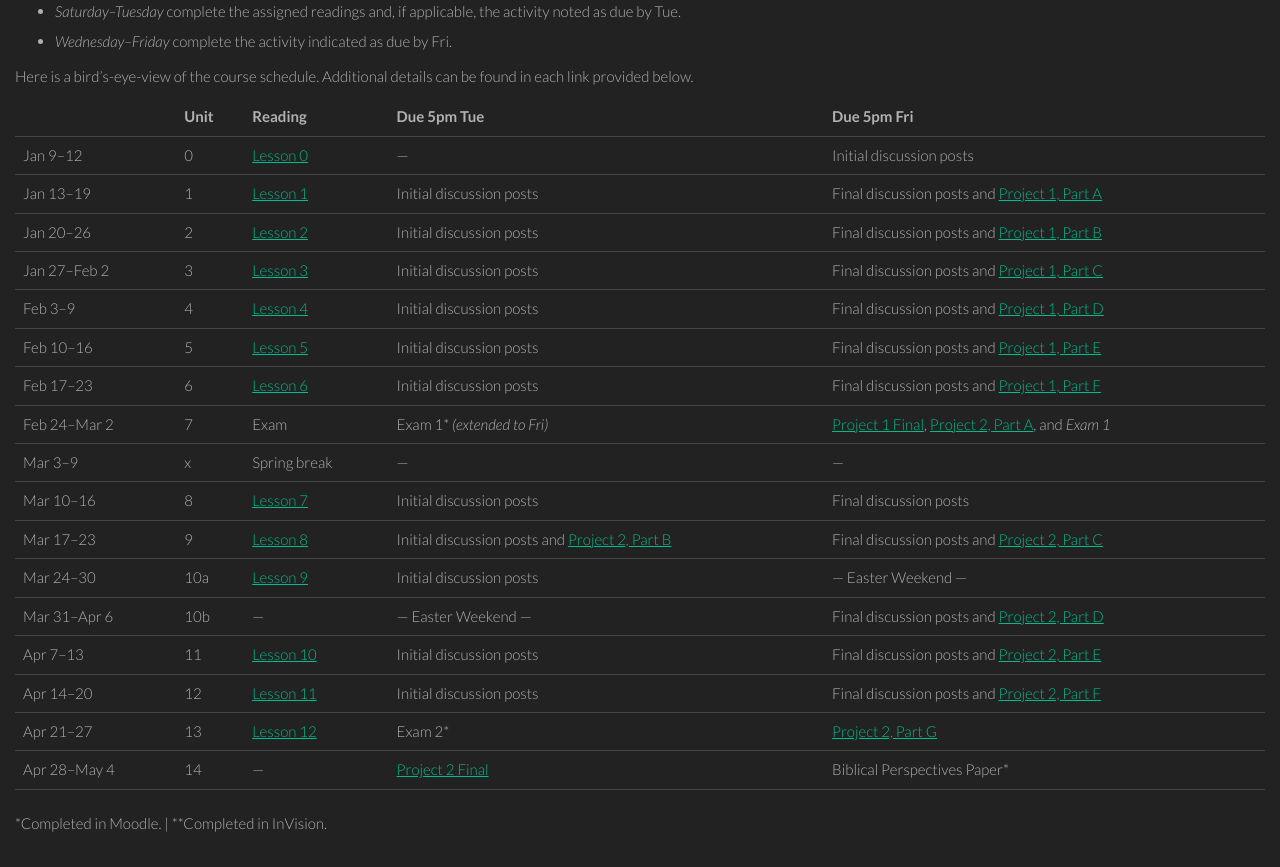
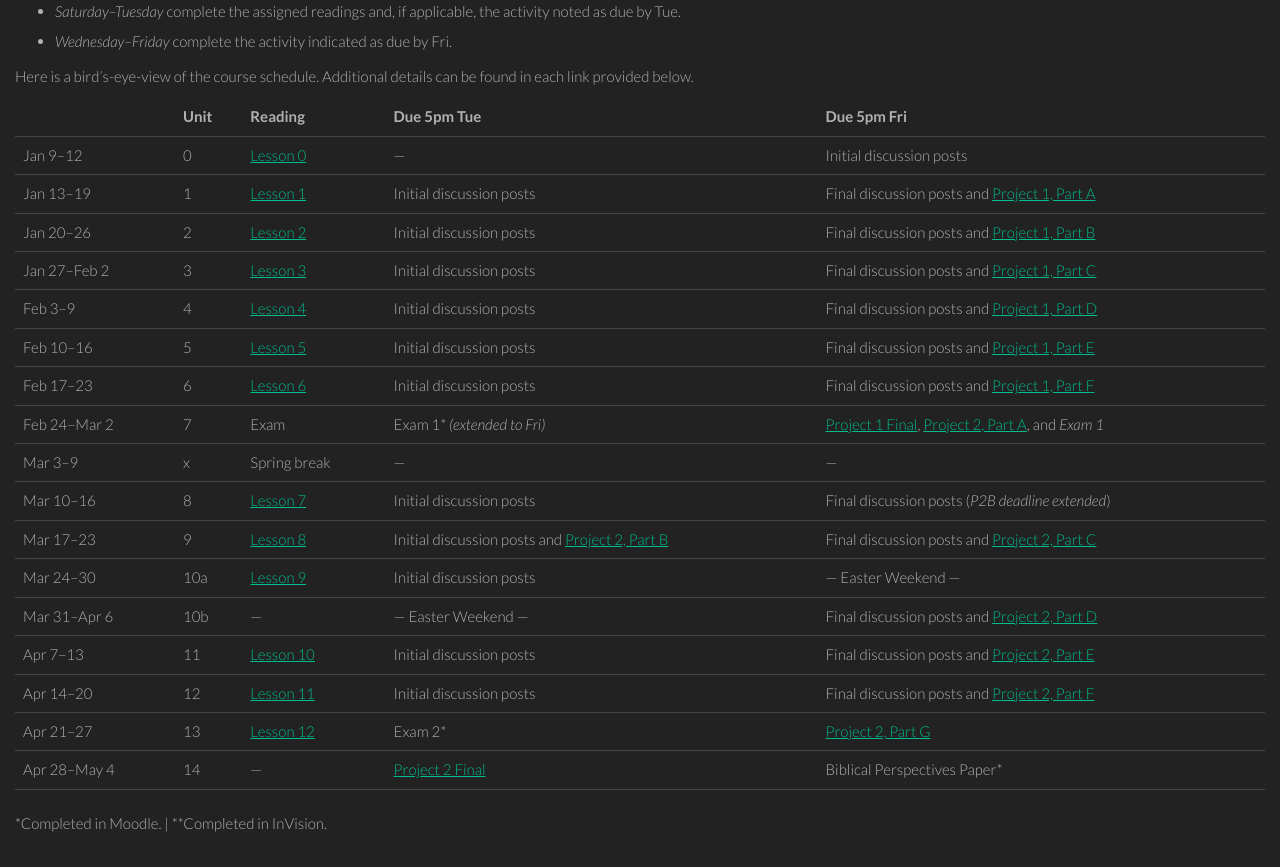
Before and after one commit to philschanely/course-ux, a Jekyll site: the page built from index.md, in a window 1280 px wide. Shown: the part 381-1248 px from the top of the page. Built offline with Jekyll 4.4.1, drawn with Linux system fonts in a browser that asks for light colours.

Commit message:
Clarify extension point

```diff
--- a/index.md
+++ b/index.md
@@ -28,7 +28,7 @@ Here is a bird's-eye-view of the course schedule. Additional details can be foun
 | Feb 17--23    | 6    | [Lesson 6][l6]   | Initial discussion posts | Final discussion posts and [Project 1, Part F][p1] |
 | Feb 24--Mar 2 | 7    | Exam             | Exam 1\* *(extended to Fri)* | [Project 1 Final][p1], [Project 2, Part A][p2], and *Exam 1* |
 | Mar 3--9      | x    | Spring break     | ---                      | ---                                                |
-| Mar 10--16    | 8    | [Lesson 7][l7]   | Initial discussion posts | Final discussion posts |
+| Mar 10--16    | 8    | [Lesson 7][l7]   | Initial discussion posts | Final discussion posts (*P2B deadline extended*) |
 | Mar 17--23    | 9    | [Lesson 8][l8]   | Initial discussion posts and [Project 2, Part B][p2] | Final discussion posts and [Project 2, Part C][p2] |
 | Mar 24--30    | 10a  | [Lesson 9][l9]   | Initial discussion posts | --- Easter Weekend ---                             |
 | Mar 31--Apr 6 | 10b  | ---              | --- Easter Weekend ---   | Final discussion posts and [Project 2, Part D][p2] |
```
